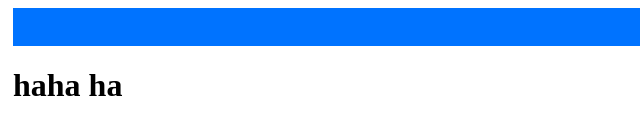
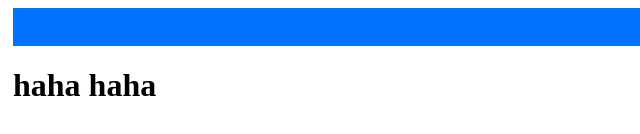
Before and after one commit to namvfg/test, a plain HTML site: page index.html in a window 1280 px wide. Shown: the part 550-684 px from the top of the page, 0-640 px from the left. Drawn offline with Linux system fonts and the light colour scheme.

Commit message:
update index.html

```diff
--- a/index.html
+++ b/index.html
@@ -22,7 +22,7 @@
         <div id="footer">
             <p id="footer-text">Welcome to football!!!</p>
         </div>
-        <h1>haha ha</h1>
+        <h1>haha haha</h1>
     </div>
     <script src="main.js"></script>
 </body>
```
